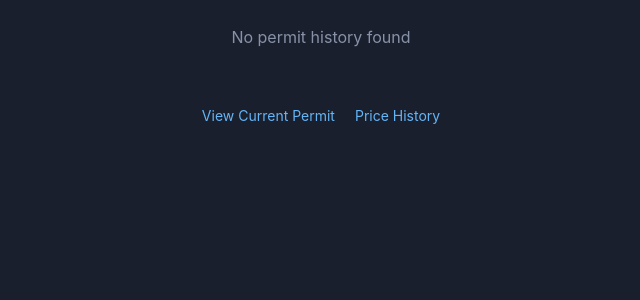
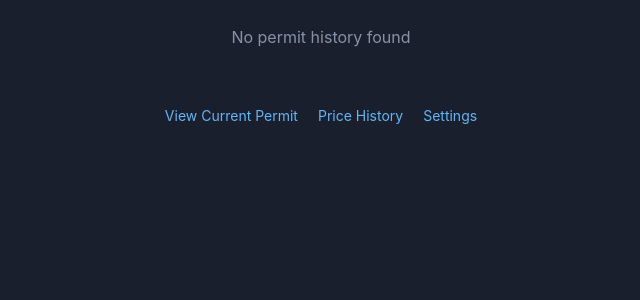
Before and after one commit to VisTechProjects/Toronto-Parking-Pass-Buyer, a PHP site: page /history/index.php in a window 1280 px wide. Shown: the part 163-463 px from the top of the page, without its empty margins (319-959 px from the left). Run offline with PHP 8.4, Linux system fonts and the light colour scheme.

Commit message:
Add Settings link back to history page

```diff
--- a/web/history/index.php
+++ b/web/history/index.php
@@ -546,6 +546,7 @@ $permits = array_reverse($permits);
         <div style="display: flex; justify-content: center; gap: 20px; margin-top: 16px; padding-bottom: 20px;">
             <a href="/parking/" class="back-link">View Current Permit</a>
             <a href="/parking/prices/" class="back-link">Price History</a>
+            <a href="/parking/settings/" class="back-link">Settings</a>
         </div>
     </div>
 
```
